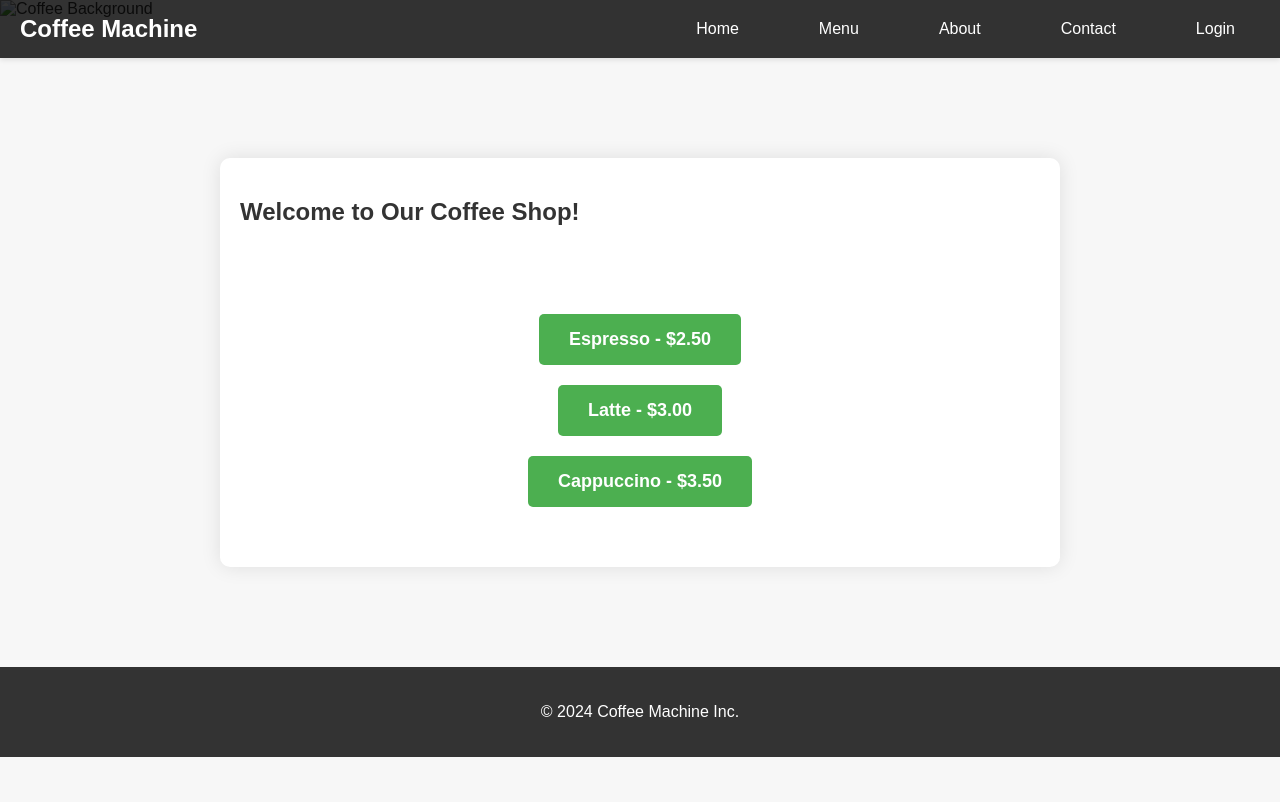
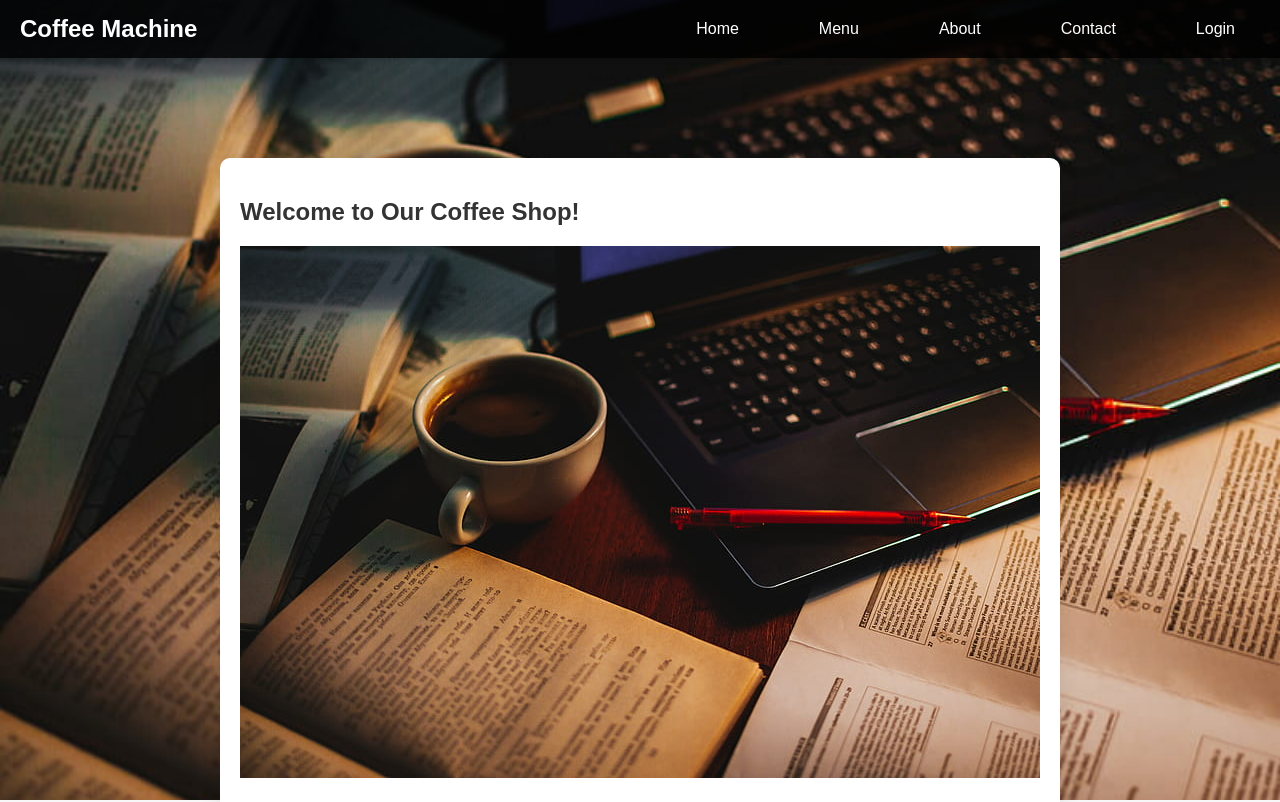
Before and after one commit to Ary-ag/Coffee-Shop, a plain HTML site: page index.html in a window 1280 px wide. Shown: the top 802 px of the page. Drawn offline with Linux system fonts and the light colour scheme.

Commit message:
Update index.html

```diff
--- a/index.html
+++ b/index.html
@@ -123,12 +123,12 @@
         </ul>
     </nav>
     <div class="background-image">
-        <img src="/coffee/img/coffee.jpg" alt="Coffee Background" style="width: 100%; height: 100%; object-fit: cover;">
+        <img src="img/coffee.jpg" alt="Coffee Background" style="width: 100%; height: 100%; object-fit: cover;">
     </div>
     <div class="container">
 
         <h2>Welcome to Our Coffee Shop!</h2>
-        <img src="/coffee/img/coffee.jpg" alt="">
+        <img src="img/coffee.jpg" alt="">
         <div class="menu">
             <button onclick="orderCoffee(1)">Espresso - $2.50</button>
             <button onclick="orderCoffee(2)">Latte - $3.00</button>
```
